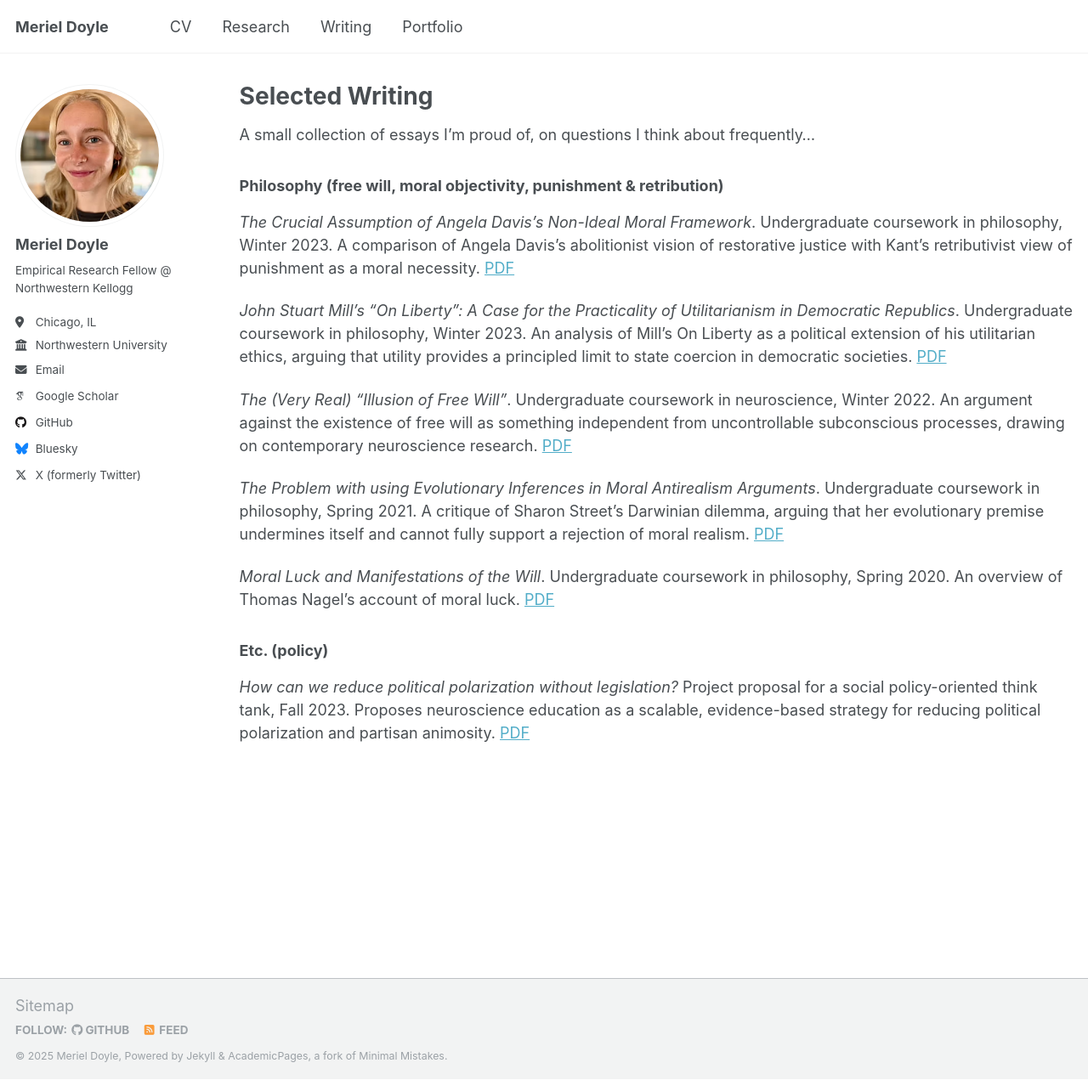
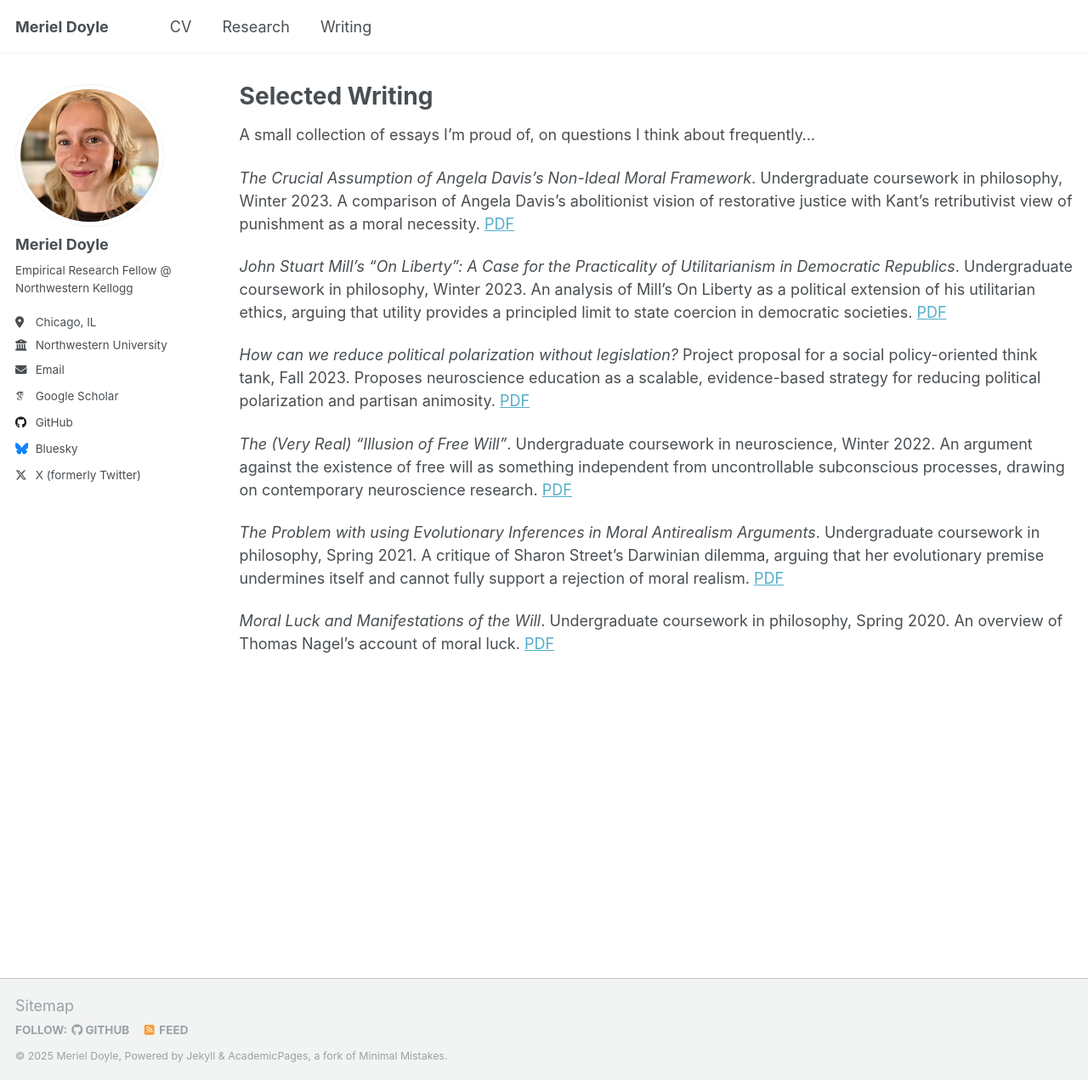
Before and after one commit to mcd710/mcd710.github.io, a Jekyll site: the page built from _pages/writing.md, in a window 1280 px wide and 1271 px high. Shown: the whole window at 85% size. Built offline with Jekyll 4.4.1, drawn with Linux system fonts in a browser that asks for light colours; some web fonts are replaced.

Commit message:
Update about

```diff
--- a/_data/navigation.yml
+++ b/_data/navigation.yml
@@ -27,8 +27,8 @@ main:
   # - title: "Teaching"
   #   url: /teaching/
 
-  - title: "Portfolio"
-    url: /portfolio/
+  # - title: "Portfolio"
+  #   url: /portfolio/
 
   # - title: "Blog Posts"
   #   url: /year-archive/
--- a/_pages/writing.md
+++ b/_pages/writing.md
@@ -8,17 +8,15 @@ author_profile: true
 
 A small collection of essays I'm proud of, on questions I think about frequently...
 
-### Philosophy (free will, moral objectivity, punishment & retribution)
+<!-- ### Philosophy (free will, moral objectivity, punishment & retribution) -->
 *The Crucial Assumption of Angela Davis's Non-Ideal Moral Framework*. Undergraduate coursework in philosophy, Winter 2023. A comparison of Angela Davis's abolitionist vision of restorative justice with Kant's retributivist view of punishment as a moral necessity. [PDF](/files/aftermath_A2.pdf){:target="_blank"} <!-- opens in new tab  -->
 
 *John Stuart Mill's "On Liberty": A Case for the Practicality of Utilitarianism in Democratic Republics*. Undergraduate coursework in philosophy, Winter 2023. An analysis of Mill's On Liberty as a political extension of his utilitarian ethics, arguing that utility provides a principled limit to state coercion in democratic societies. [PDF](/files/aftermath_A1.pdf){:target="_blank"}
+
+*How can we reduce political polarization without legislation?* Project proposal for a social policy-oriented think tank, Fall 2023. Proposes neuroscience education as a scalable, evidence-based strategy for reducing political polarization and partisan animosity. [PDF](/files/XXX_project-pitch.pdf){:target="_blank"}
 
 *The (Very Real) "Illusion of Free Will"*. Undergraduate coursework in neuroscience, Winter 2022. An argument against the existence of free will as something independent from uncontrollable subconscious processes, drawing on contemporary neuroscience research. [PDF](/files/NoC_FW.pdf){:target="_blank"}
 
 *The Problem with using Evolutionary Inferences in Moral Antirealism Arguments*. Undergraduate coursework in philosophy, Spring 2021. A critique of Sharon Street's Darwinian dilemma, arguing that her evolutionary premise undermines itself and cannot fully support a rejection of moral realism. [PDF](/files/religion_A2.pdf){:target="_blank"}
 
 *Moral Luck and Manifestations of the Will*. Undergraduate coursework in philosophy, Spring 2020. An overview of Thomas Nagel's account of moral luck. [PDF](/files/ethics_A2.pdf){:target="_blank"}
-
-### Etc. (policy)
-
-*How can we reduce political polarization without legislation?* Project proposal for a social policy-oriented think tank, Fall 2023. Proposes neuroscience education as a scalable, evidence-based strategy for reducing political polarization and partisan animosity. [PDF](/files/XXX_project-pitch.pdf){:target="_blank"}
```
Also changed, not shown: _pages/about.md (+1 -1 lines).
